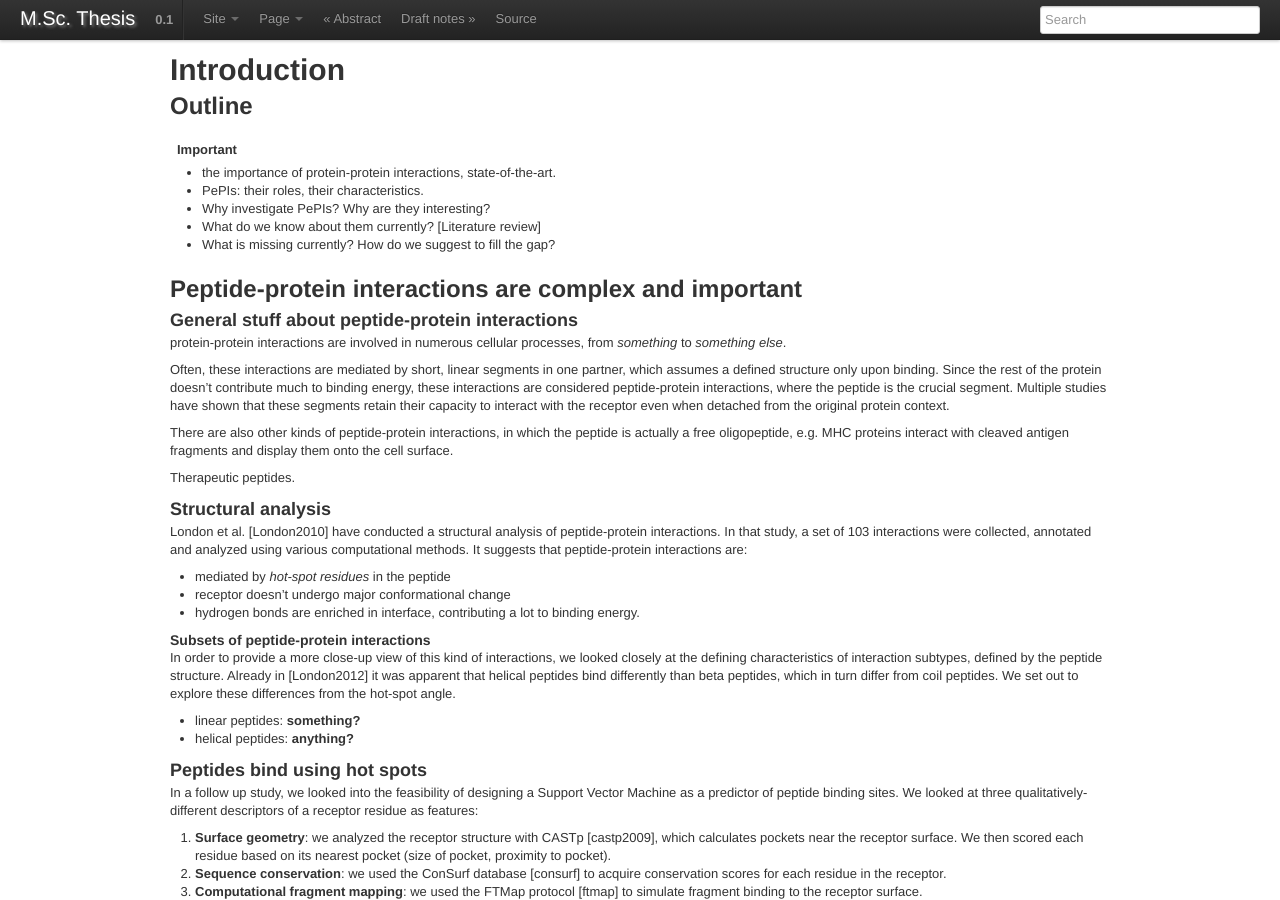
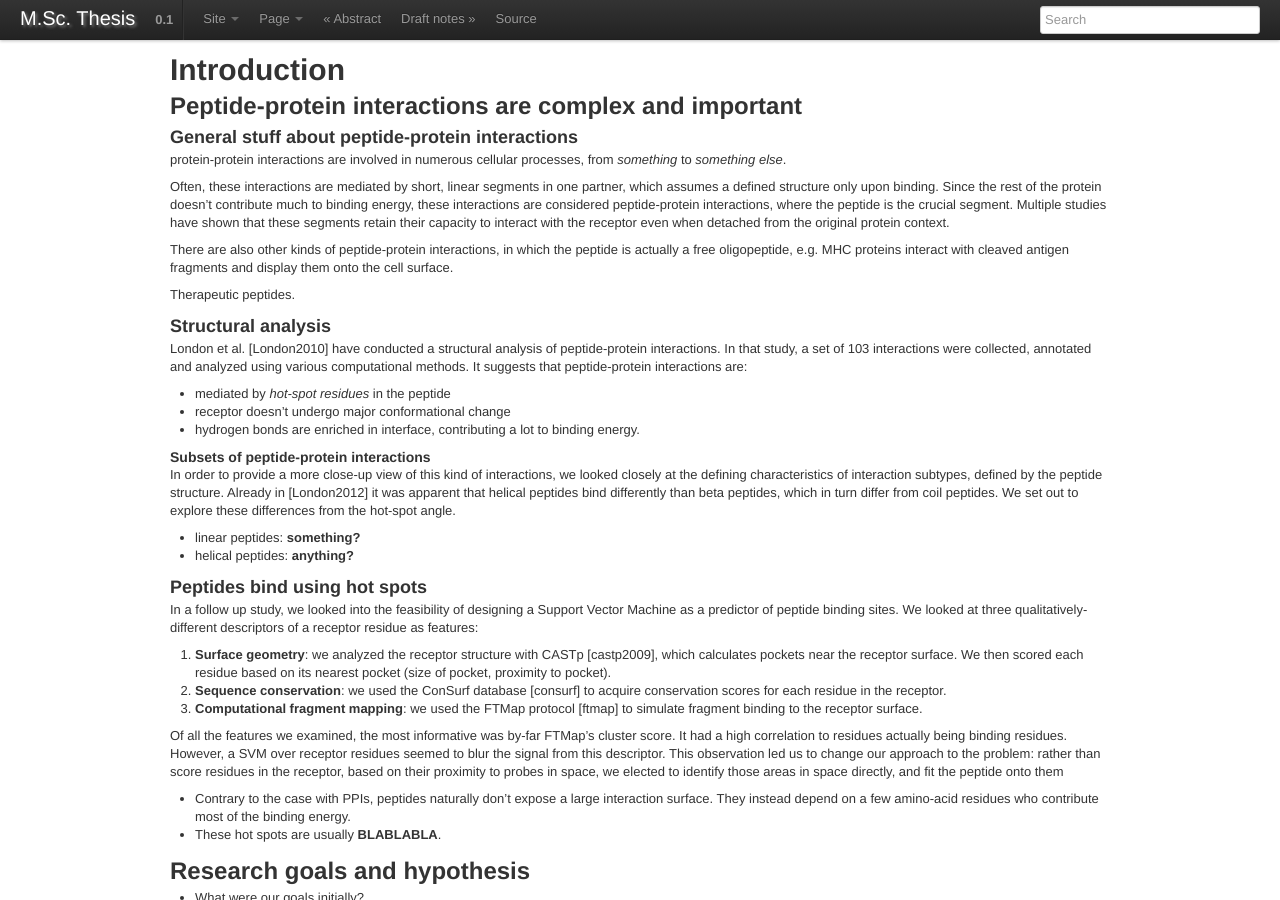
Before and after one commit to assaff/msc-thesis, a Sphinx documentation site: the page built from source/intro.rst, in a window 1280 px wide and 900 px high. Built offline with Sphinx 7.4.7, drawn with Linux system fonts in a browser that asks for light colours; formulas are drawn with MathJax 3.

Commit message:
removed redundant outline from intro

```diff
--- a/source/intro.rst
+++ b/source/intro.rst
@@ -1,15 +1,6 @@
 Introduction
 =============
 
-Outline
------------
-
-.. important::
-    * the importance of protein-protein interactions, state-of-the-art.
-    * PePIs: their roles, their characteristics.
-    * Why investigate PePIs? Why are they interesting?
-    * What do we know about them currently? [Literature review]
-    * What is missing currently? How do we suggest to fill the gap?
 
 Peptide-protein interactions are complex and important
 ------------------------------------------------------
```
